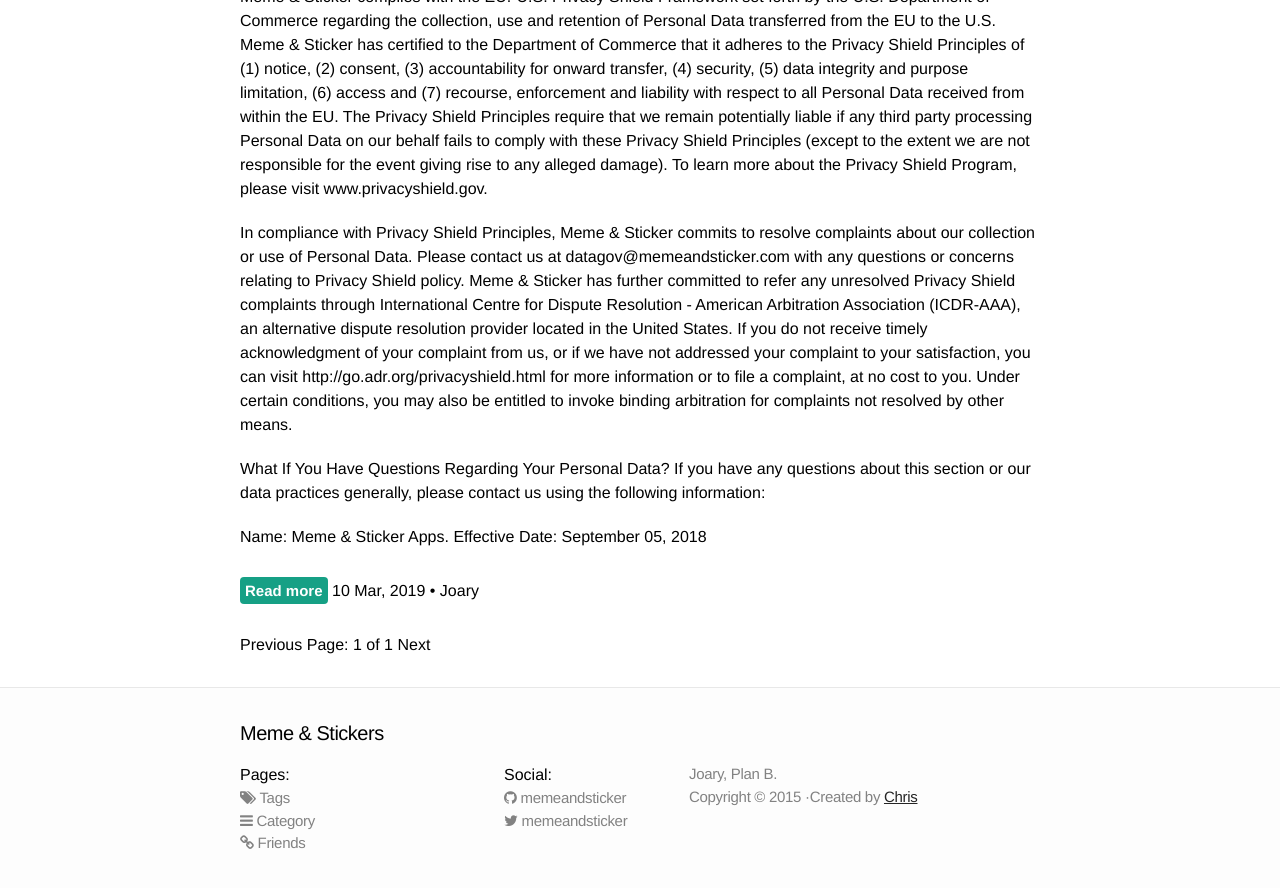
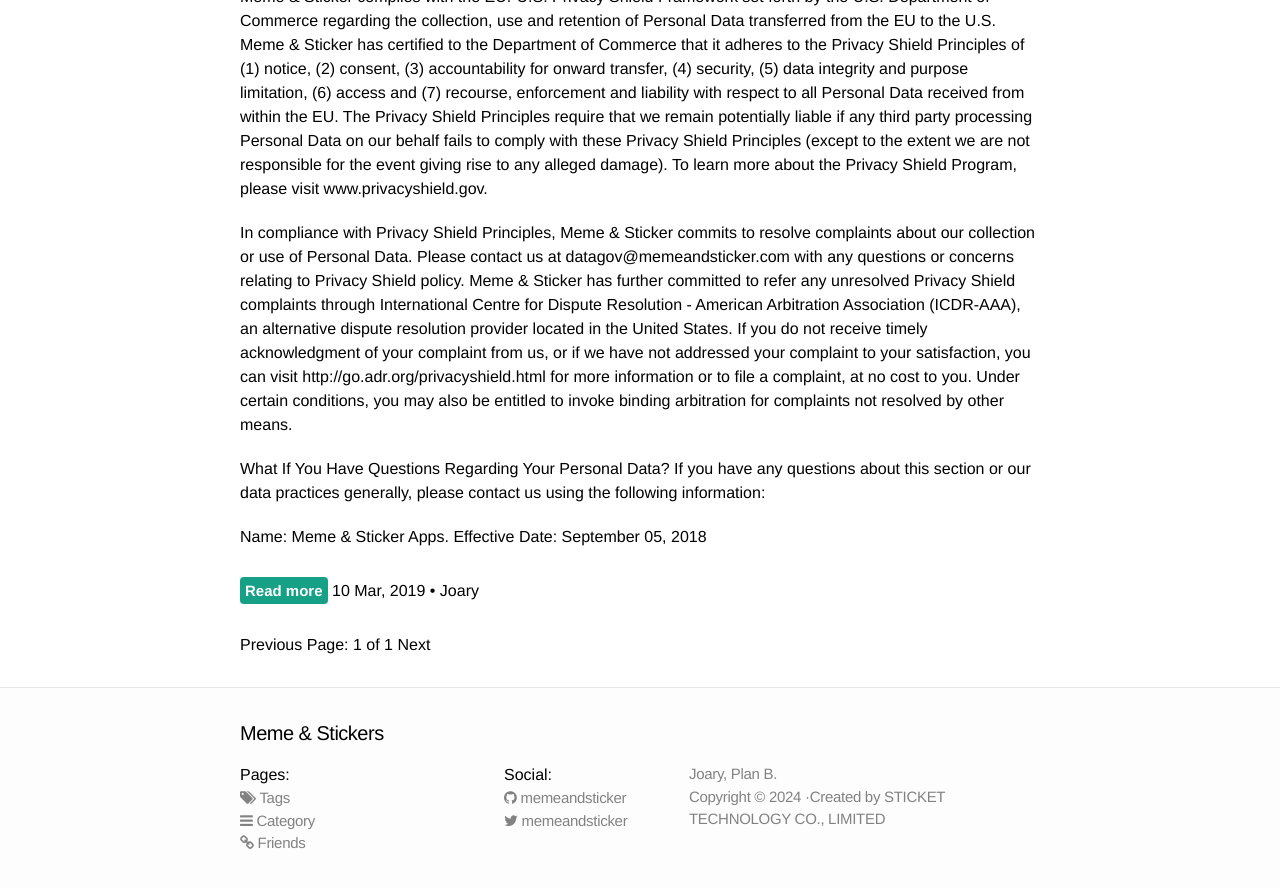
Before and after one commit to memeandstickers/memeandstickers.github.io, a Jekyll site: the page built from index.html, in a window 1280 px wide and 900 px high, scrolled down 31540 px. Shown: the top 888 px of the window. Built offline with Jekyll 4.4.1, drawn with Linux system fonts in a browser that asks for light colours; nearby versions of some CDN libraries; the list of posts is cut into pages by our own code.

Commit message:
feat: add company name

```diff
--- a/_includes/footer.html
+++ b/_includes/footer.html
@@ -54,7 +54,7 @@
 
     <div class="footer-col-3 column">
       <p class="text">{{ site.description }}</p>
-      <p class="text">Copyright © 2015 ·Created by <a href="{{ site.url }}">Chris</a></p>
+      <p class="text">Copyright © 2024 ·Created by STICKET TECHNOLOGY CO., LIMITED</p>
     </div>
   </div>
 
```
